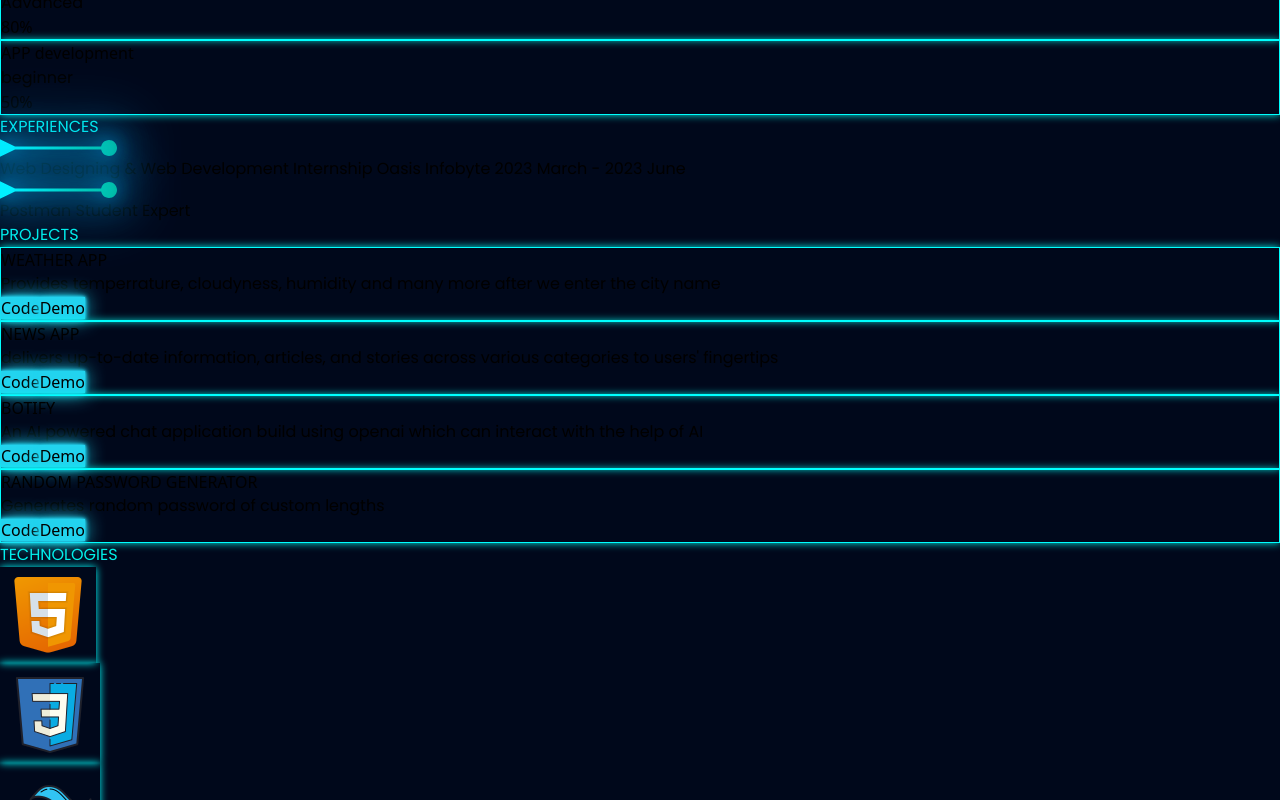
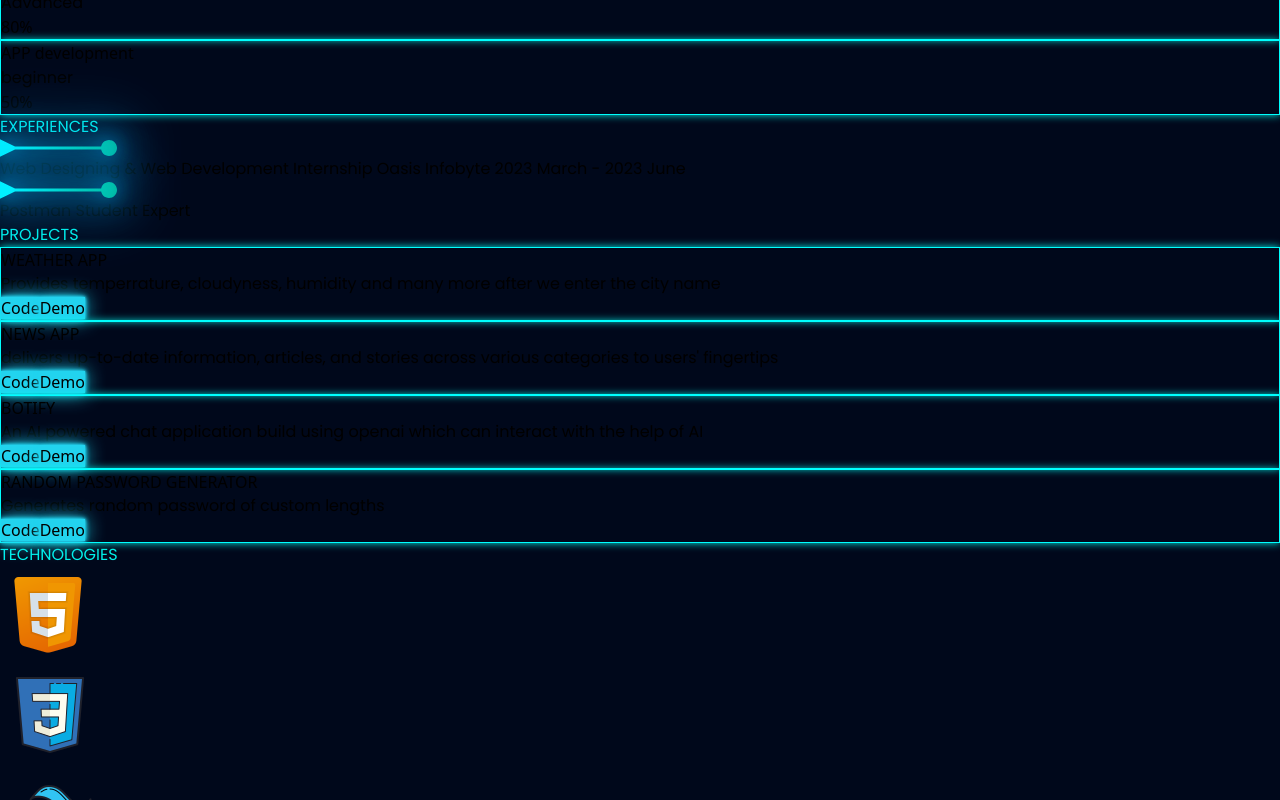
Before and after one commit to ArghaGhosh-01/Argha-Ghosh, a React (Vite) app: page / in a window 1280 px wide. Shown: the part 2000-2800 px from the top of the page. Built offline with nearby package versions, Linux system fonts and the light colour scheme.

Commit message:
Ions changed

```diff
--- a/src/components/data/techIconsData.js
+++ b/src/components/data/techIconsData.js
@@ -1,6 +1,6 @@
 import Github from "./icons_img/github_icon.png";
 import Express from "./icons_img/expressjs.png";
-import Vite from "./icons_img/vite.png";
+// import Vite from "./icons_img/vite.png";
 import Html from "./icons_img/html.png";
 import Css from "./icons_img/css.png";
 import Js from "./icons_img/js.png";
@@ -45,80 +45,7 @@ const techIconsData = [
     image:
       Js,
     name: "React",
-  },
-  {
-    image: Vite,
-    name: "Vite",
-  },
-  {
-    image:
-    Js,
-    name: "MongoDB",
-  },
-  {
-    image:
-    Js,
-    name: "Git",
-  },
-  {
-    image: Github,
-    name: "GitHub",
-  },
-  {
-    image:
-    Js,
-    name: "Flutter",
-  },
-  {
-    image:
-    Js,
-    name: "Dart",
-  },
-  {
-    image:
-    Js,
-    name: "Java",
-  },
-  {
-    image:
-    Js,
-    name: "Python",
-  },
-  {
-    image:
-    Js,
-    name: "C",
-  },
-  {
-    image:
-    Js,
-    name: "C++",
-  },
-  {
-    image:
-    Js,
-    name: "Jupyter",
-  },
-  {
-    image:
-    Js,
-    name: "Appwrite",
-  },
-  {
-    image:
-    Js,
-    name: "Figma",
-  },
-  {
-    image:
-    Js,
-    name: "npm",
-  },
-  {
-    image:
-    Js,
-    name: "Linux",
-  },
+  }
 ];
 
 export default techIconsData;
--- a/src/components/tech_icon_small.jsx
+++ b/src/components/tech_icon_small.jsx
@@ -20,7 +20,7 @@ function techiconsm({ image, name }) {
     <img
       ref={iconRef}
       src={image}
-      className={`h-10 m-4 border border-cyan-400 p-2 rounded-lg bg-opacity-50 backdrop-filter pointer-cursor backdrop-blur-lg icon_glow cursor-pointer ${isVisible ? 'fade-in' : 'fade-out'}`}
+      className={`h-12 m-2 pointer-cursor cursor-pointer ${isVisible ? 'fade-in' : 'fade-out'}`}
       alt={name}
     />
   );
```
